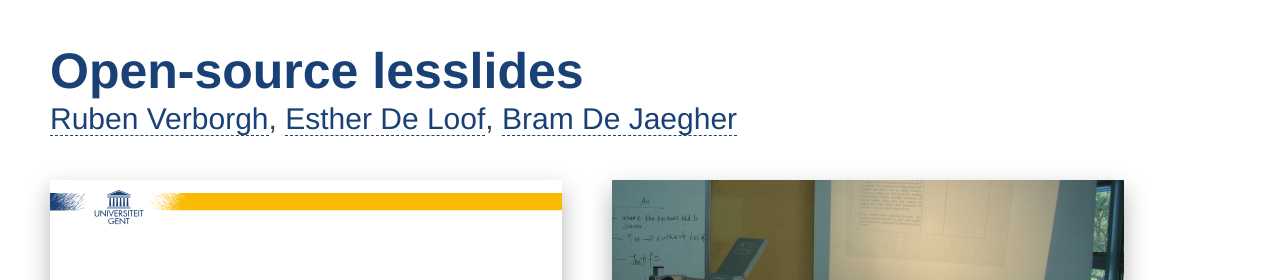
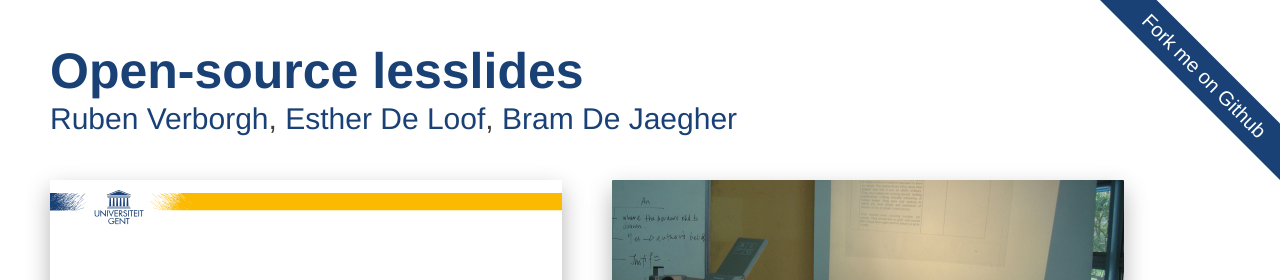
Before and after one commit to OpenWebslides/InnoversityChallenge, a plain HTML site: page index.html in a window 1280 px wide. Shown: the top 280 px of the page. Drawn offline with Linux system fonts and the light colour scheme.

Commit message:
Fix non-slide links.

```diff
--- a/styles/innoversity.css
+++ b/styles/innoversity.css
@@ -1,9 +1,9 @@
-a {
+.slide a {
   background: none !important;
   border-bottom: 1px dashed;
   transition: .2s color;
 }
-a:hover {
+.slide a:hover {
   color: #fab900;
   border-bottom-style: solid;
 }
```
